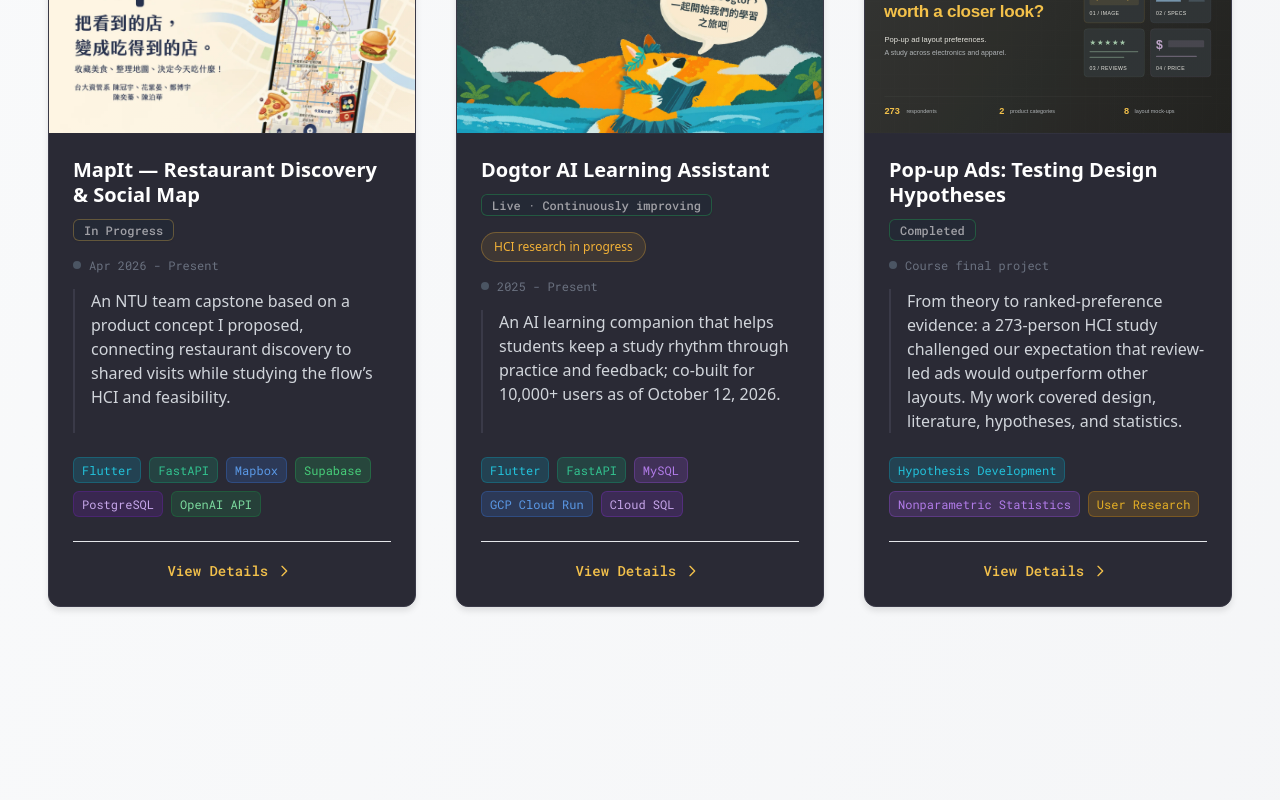
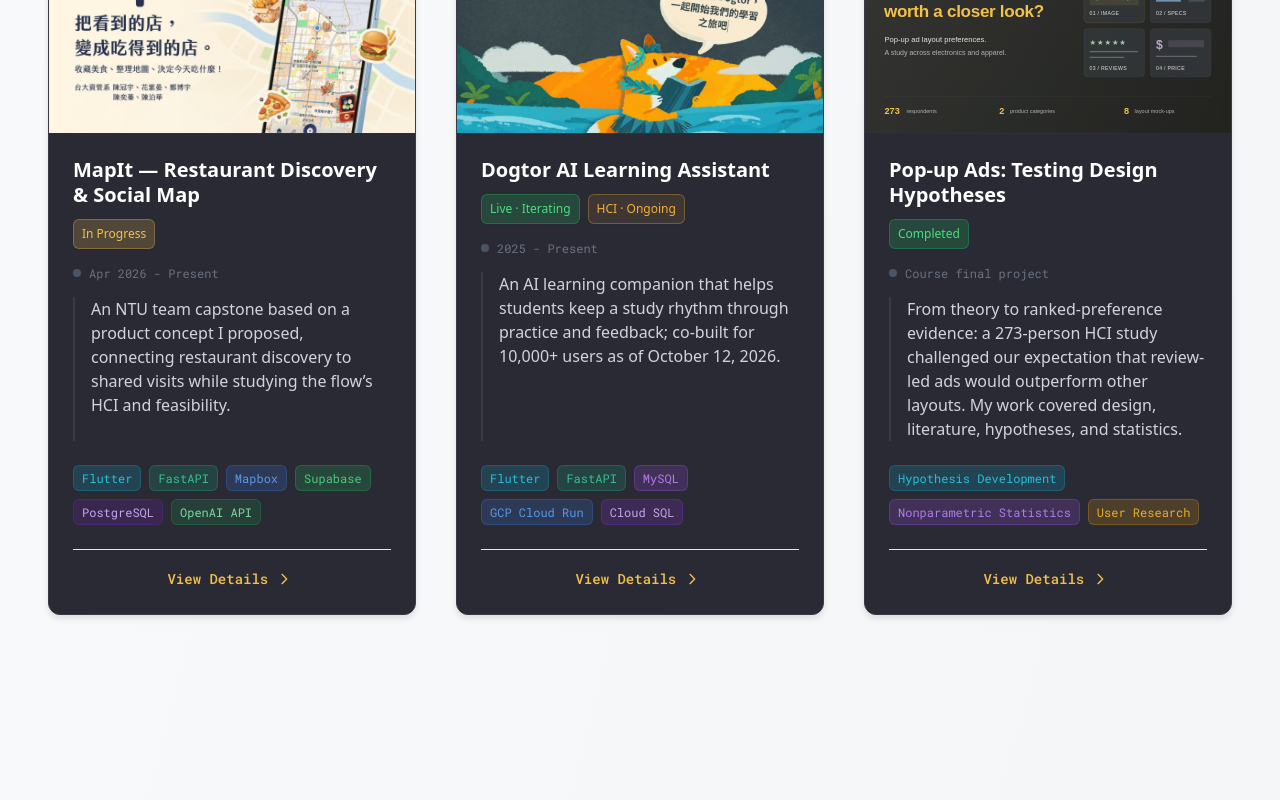
Before and after one commit to pierrechen2001/pierre-portfolio, a Next.js app: page / in a window 1280 px wide. Shown: the part 1120-1920 px from the top of the page. Built offline with nearby package versions, Linux system fonts and the light colour scheme.

Commit message:
style: align card iteration and research badges in one row

```diff
--- a/src/components/ProjectCard.tsx
+++ b/src/components/ProjectCard.tsx
@@ -4,7 +4,6 @@
 import Link from 'next/link';
 import type { PointerEvent } from 'react';
 import { useLanguage } from '@/contexts/LanguageContext';
-import ResearchStatusBadge from '@/components/ResearchStatusBadge';
 
 type ProjectStatus = 'completed' | 'live' | 'in-progress' | 'planned';
 
@@ -120,10 +119,12 @@
 
   const statusText = {
     completed: { zh: '已完成', en: 'Completed' },
-    live: { zh: '已上線，持續迭代優化', en: 'Live · Continuously improving' },
+    live: { zh: '已上線 · 迭代中', en: 'Live · Iterating' },
     'in-progress': { zh: '進行中', en: 'In Progress' },
     planned: { zh: '計劃中', en: 'Planned' },
   };
+
+  const badgeClassName = 'inline-flex items-center text-xs font-medium px-2 py-1.5 rounded-md border backdrop-blur-sm shrink-0 whitespace-nowrap shadow-sm';
 
   // 專案圖片佔位符顏色
   const gradientColors = {
@@ -178,15 +179,17 @@
 
           <div className="flex flex-wrap justify-between items-start gap-3 mb-4">
             <h3 className="text-xl font-bold text-white group-hover:text-[#F3C14B] transition-colors leading-tight flex-grow">{title[language]}</h3>
-            <span className={`badge ${statusColor[status]} font-mono text-xs px-3 py-1.5 rounded md:rounded-md border backdrop-blur-sm flex-shrink-0 whitespace-nowrap shadow-sm`}>
-              {statusText[status][language]}
-            </span>
+            <div className="flex items-center gap-2">
+              <span className={`${badgeClassName} ${statusColor[status]}`}>
+                {statusText[status][language]}
+              </span>
+              {researchStatus === 'in-progress' && (
+                <span className={`${badgeClassName} border-primary/30 bg-primary/10 text-primary`}>
+                  {language === 'zh' ? 'HCI 研究進行中' : 'HCI · Ongoing'}
+                </span>
+              )}
+            </div>
           </div>
-          {researchStatus === 'in-progress' && (
-            <div className="mb-4">
-              <ResearchStatusBadge language={language} />
-            </div>
-          )}
           <p className="text-xs font-mono text-gray-500 mb-4 flex-shrink-0 flex items-center">
             <span className="w-2 h-2 rounded-full bg-gray-600 mr-2 group-hover:bg-[#F3C14B] transition-colors"></span>
             {date[language]}
```
